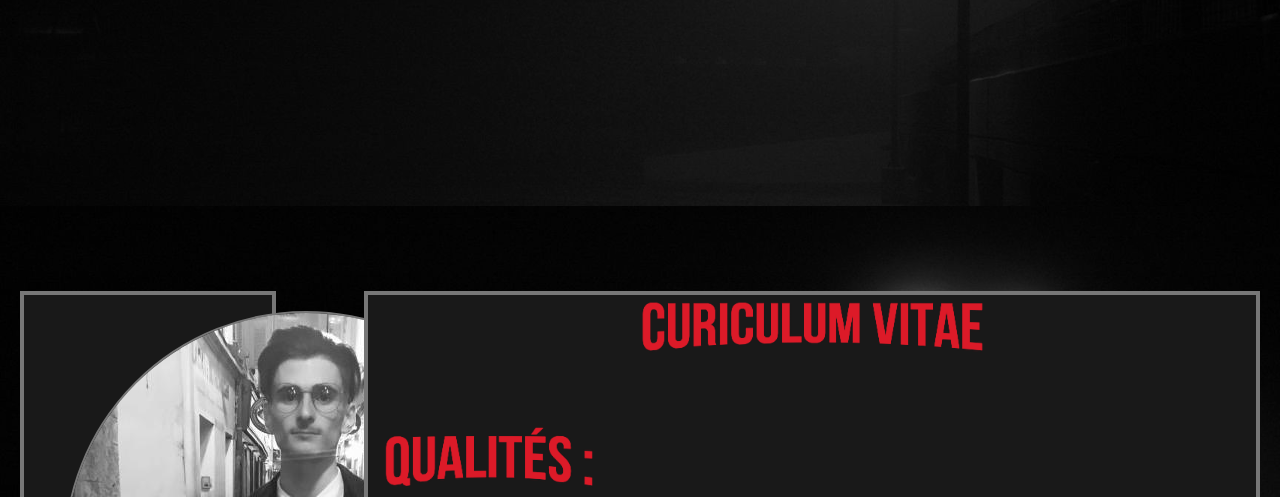
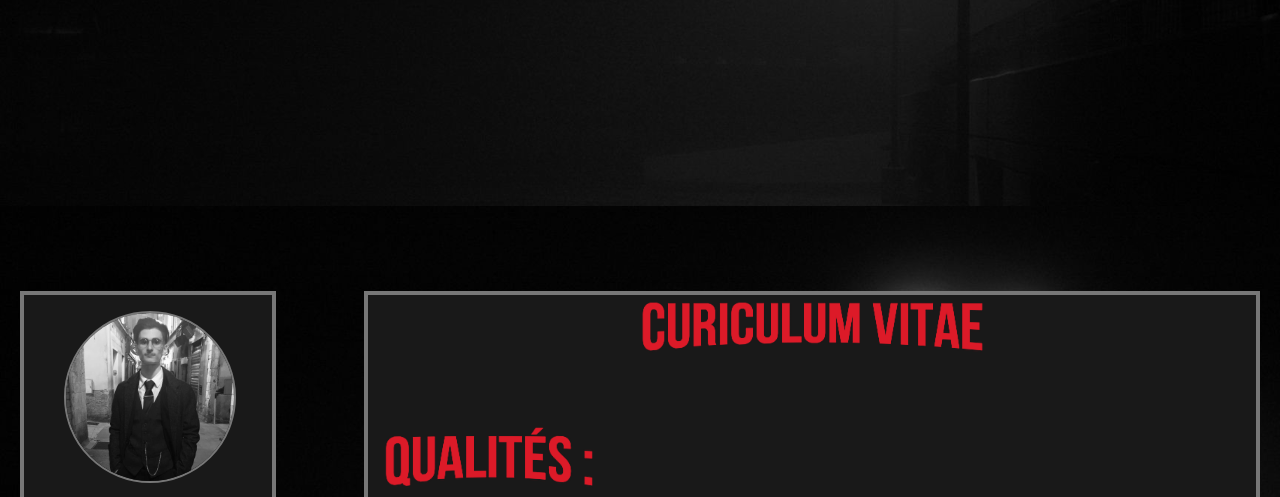
Before and after one commit to Svenja-IX/CV-WIP, a plain HTML site: page index.html in a window 1280 px wide. Shown: the part 594-1091 px from the top of the page. Drawn offline with Linux system fonts and the light colour scheme.

Commit message:
resize 100% pdp

```diff
--- a/StyleSheet/style.css
+++ b/StyleSheet/style.css
@@ -208,11 +208,7 @@ figure li {
     width: 450px;
 }
 figure img {
-<<<<<<< Updated upstream
-    width: -moz- available;
-=======
     width: 100%;
->>>>>>> Stashed changes
     height: auto;
     border-radius: 50%;
     border: solid #777 2px;
```
